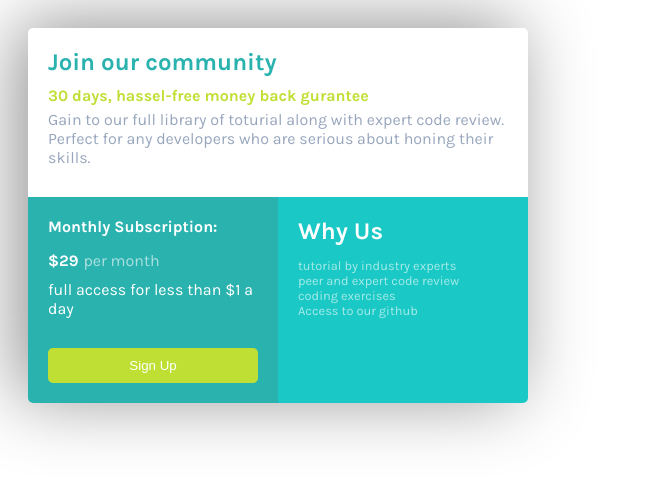
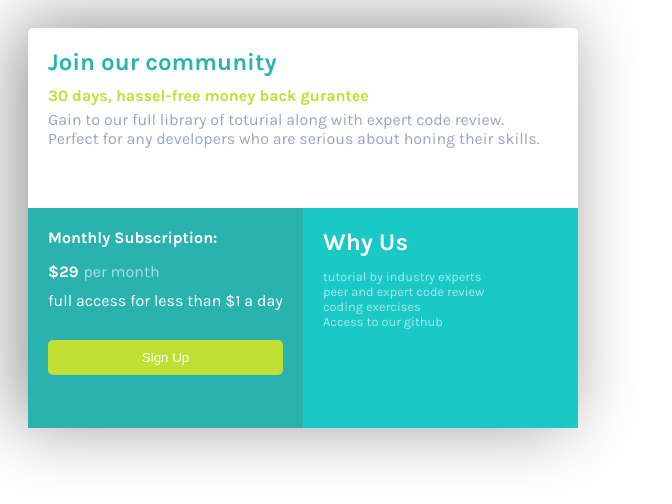
Before and after one commit to nibim/Pricing-card-frontend-Challange, a plain HTML site: page index.html in a window 1280 px wide. Shown: the whole page, without its empty margins (0-672 px from the left). Drawn offline with Linux system fonts and the light colour scheme.

Commit message:
Update style.css

```diff
--- a/style.css
+++ b/style.css
@@ -8,12 +8,9 @@ body{
   padding: 20px;
 }
 .container{
-  width: 500px;
-  height: 375px;
   margin: center;
   box-shadow: -11px -5px 72px 0px rgba(0,0,0,0.43);
   border-radius: 5px;
-  overflow: hidden;
   font-Family: 'Karla';
 }
 h2,h4,p{
@@ -32,17 +29,17 @@ h2,h4,p{
 }
 .left-low{
   display: inline-block;
+  width:100%;
   background-color: #2AB2AF;
   margin-right: auto;
-  width:50%;
   height:100%;
   vertical-align:top;
    padding: 20px;
 }
 .right-low{
   display: inline-block;
+  width:100%;
   margin-left: auto;
-  width:50%;
   height:100%;
   vertical-align:top;
   background-color: #1ac9c5;
@@ -101,3 +98,12 @@ button:hover{
 .whole-price{
   margin-bottom: 10px
 }
+@media(min-width:576px){
+  .container {
+    width:550px;
+    height: 400px;
+  }
+  .left-low,.right-low{
+    width: 50%;
+  }
+}
```
